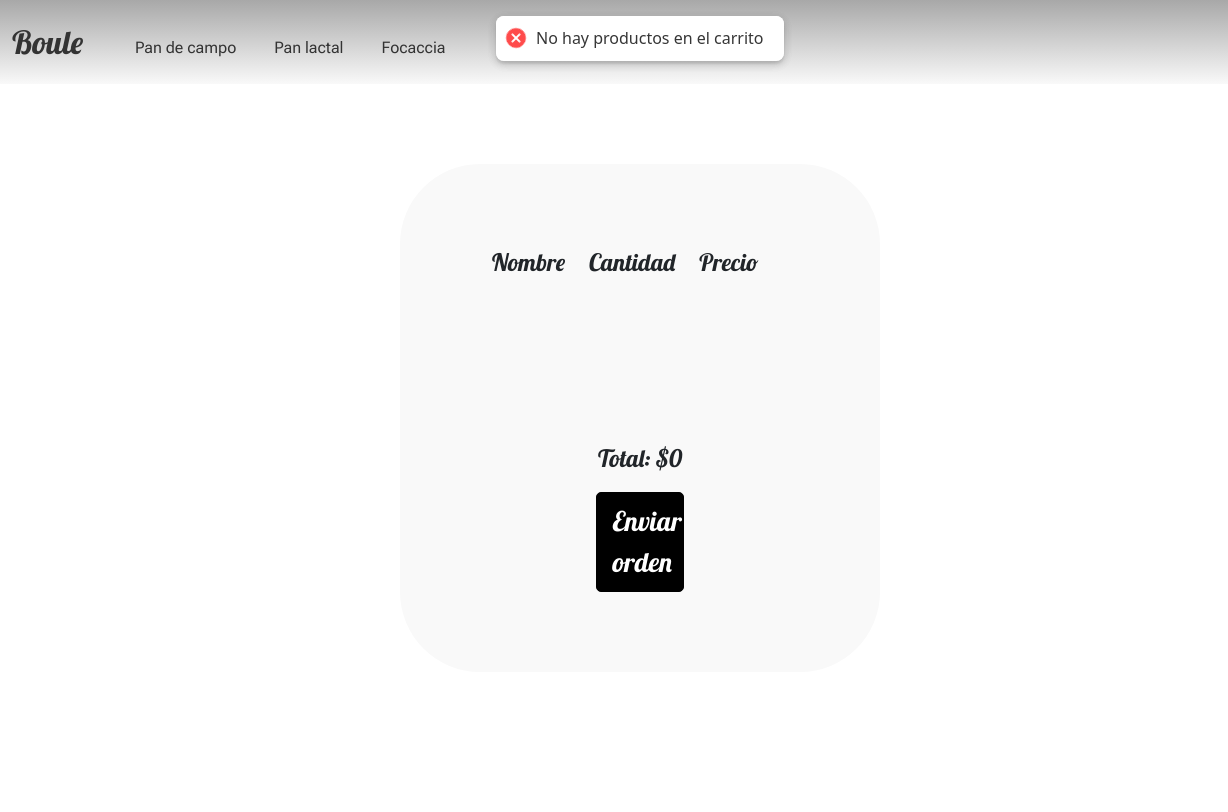
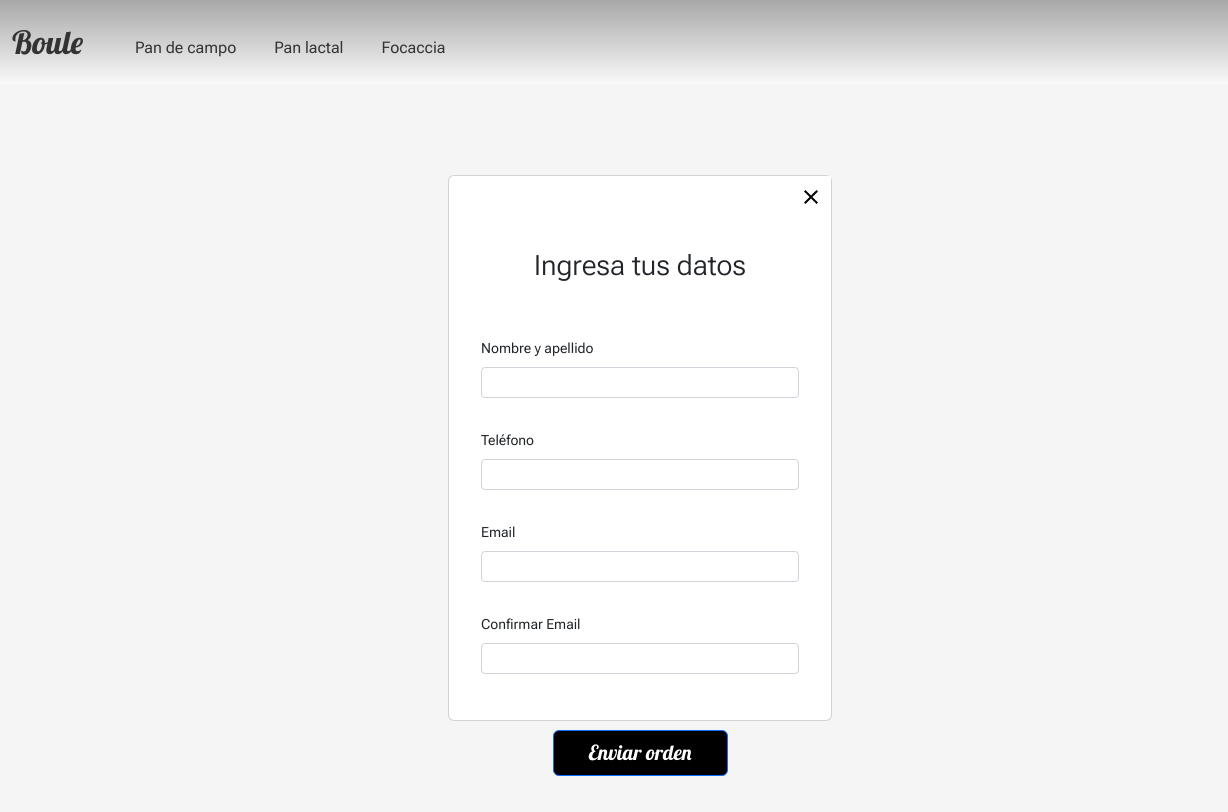
Before and after one commit to agush44/react-coder, a React app: page /cart in a window 1280 px wide. Both pictures are taken after a click on the button "Enviar orden". Shown: the full height of the page, 0-1228 px from the left. Built offline with nearby package versions, Linux system fonts and the light colour scheme; some packages are replaced by stand-ins of ours.

Commit message:
cambios ui cart

```diff
--- a/package.json
+++ b/package.json
@@ -22,6 +22,7 @@
     "react-router-dom": "^6.4.2",
     "react-scripts": "5.0.1",
     "styled-components": "^5.3.6",
+    "sweetalert2": "^11.6.9",
     "web-vitals": "^2.1.4"
   },
   "scripts": {
--- a/src/Components/Cart/Cart.js
+++ b/src/Components/Cart/Cart.js
@@ -1,71 +1,66 @@
 import { useContext, useState, useEffect } from "react"
 import { CartContext } from "../../Context/CartContext"
-import ItemCount from "../ItemCount/ItemCount";
 import Container from 'react-bootstrap/Container';
 import Row from 'react-bootstrap/Row';
 import Col from 'react-bootstrap/Col';
+import Card from 'react-bootstrap/Card';
 import Button from 'react-bootstrap/Button';
 import '../Cart/Cart.scss'
-import { getFirestore, collection, addDoc } from "firebase/firestore";
-import toast, { Toaster } from 'react-hot-toast';
 import DeleteIcon from '@mui/icons-material/Delete';
+import InputOrder from "../InputOrder/InputOrder";
 
 function Cart() {
-  const { cart, addToCart, removeItem, clear } = useContext(CartContext)
+  const { cart, removeItem } = useContext(CartContext)
   const [total, setTotal] = useState(0);
-
-  const sendOrder = () =>{
-    const order = {
-      buyer: { name: "Agustina", phone: 111, email: "dfds@gmail.com"},
-      item: cart,
-      total: total,
-    }
-
-    const db = getFirestore();
-
-    const ordersCollection = collection(db, "ordersCollection");
-    order.item.length !== 0 ?
-    addDoc(ordersCollection, order).then(({ id }) =>
-      toast.success('Orden enviada!')
-      )
-      : toast.error("No hay productos en el carrito")
-  }
+  const [showCart, setShowCart] = useState(true);
 
   useEffect(()=>{
     const total = cart.reduce((total, item) => total + (item.precio * item.cantidad), 0);
-
     setTotal(total);
-    console.log(cart)
-
   }, [cart, total])
 
   return (
+    <>
+    {showCart ? (
+      <>
         <div className="carrito">
-      <div><Toaster/></div>
-      <div><Toaster/></div>
           <Container fluid="md">
-        <Row>
+            {/* <Row>
               <Col className="titulo">Nombre</Col>
               <Col className="titulo">Cantidad</Col>
               <Col className="titulo">Precio</Col>
               <Col></Col>
-        </Row>
+            </Row> */}
           </Container>
           {cart.map((item, i) =>
             <Container fluid="md" key= {i}>
-          <Row>
+               <Card className="cards">
+                  <img className='img' src={item.img} alt={item.nombre}></img>
+                  <p className="titulo">{item.nombre}</p>
+                  <div className='cant-precio'>
+                    <p>Cantidad: {item.cantidad}</p>
+                    <p>Precio: ${item.precio}</p>
+                  </div>
+                  <DeleteIcon onClick={() => removeItem(item)} className="trash"/>
+               </Card>
+              {/* <Row>
                 <Col className="prod">{item.nombre}</Col>
                 <Col className="prod">{item.cantidad}</Col>
                 <Col className="prod">${item.precio}</Col>
                 <Col><DeleteIcon onClick={() => removeItem(item)} className="trash"/></Col>
-          </Row>
+              </Row> */}
             </Container>
           )}
             <Container fluid="md">
                 <div className="total">Total: ${total}</div>
-            <Button className="btn-cart" onClick={()=>{sendOrder()}}>Enviar orden</Button>
+                <Button className="btn-cart" onClick={()=>{
+                  setShowCart(false)
+            }}>Enviar orden</Button>
             </Container>
         </div>
+      </>
+    ) : <InputOrder total={total} setShowCart={setShowCart}/>}
+    </>
   )
 }
 
--- a/src/Components/Cart/Cart.scss
+++ b/src/Components/Cart/Cart.scss
@@ -1,14 +1,36 @@
 .carrito{
-    padding: 5rem;
-    margin: 0 25rem;
+    padding: 2rem;
+    margin: 0 auto;
+    width: 40%;
     background-color: #f9f9f9;
     margin-top: 5rem;
-    border-radius: 5rem;
+    margin-bottom: 5rem;
+    border-radius: 1rem;
+    font-family: 'Roboto Flex', sans-serif;
+    .cards{
+        padding: 1rem;
+        margin: 1.5rem;
+        height: 15vh;
+        display: flex;
+        flex-direction: row;
+        border: none;
+    }
     .titulo{
         font-family: 'Lobster', cursive;
-        font-size: 1.5rem;
-        text-align: center;
+        font-size: 1.2rem;
+        width: 30%;
     }
+
+    .img{
+        margin-right: 1rem;
+    }
+
+    .cant-precio{
+        display: flex;
+        flex-direction: column;
+        margin: 1rem;
+    }
+
     .prod{
         font-family: 'Roboto Flex', sans-serif;
         font-size: 1rem;
@@ -16,17 +38,19 @@
         text-align: center;
     }
     .trash{
-        margin-top: 1.4rem;
+        margin: 0 auto;
+        margin-top: 2rem;
         cursor: pointer
     }
     .total{
         font-family: 'Lobster', cursive;
         font-size: 1.5rem;
         text-align: center;
-        margin-top: 10rem;
+        margin-top: 3rem;
     }
     .btn-cart{
         width: 30%;
+        height: 6vh;
         margin: 0 auto;
         padding: 8px 16px;
         margin-top: 1rem;
@@ -40,8 +64,6 @@
         &:hover {
             background-color: rgba(51, 51, 51, 0.815);
             border: none;
-            transform: scale(1.1);
-            transition: 0.3s;
         }
     }
 }
--- /dev/null
+++ b/src/Components/InputOrder/InputOrder.js
@@ -0,0 +1,93 @@
+import toast, { Toaster } from 'react-hot-toast';
+import { getFirestore, collection, addDoc } from "firebase/firestore";
+import { useContext, useState } from "react"
+import { CartContext } from "../../Context/CartContext"
+import './InputOrder.scss'
+import CloseIcon from '@mui/icons-material/Close';
+import { useNavigate } from "react-router-dom";
+
+function InputOrder({ total, setShowCart }) {
+    const { cart, clear } = useContext(CartContext);
+    const [name, setName] = useState("")
+    const [phone, setPhone] = useState("")
+    const [mail, setMail] = useState("")
+    const [className, setClassName] = useState("mail-hidden")
+    const [mailConfirmacion, setMailConfirmacion] = useState("")
+    const navigate = useNavigate();
+
+    const handleSubmit = (e) =>{
+        e.preventDefault()
+        const order = {
+          buyer: {
+            name: name,
+            phone: phone,
+            email: mail
+        },
+          item: cart,
+          total: total,
+        }
+
+        if(mail !== mailConfirmacion){
+            setClassName("mail")
+        }else{
+            setClassName("mail-hidden")
+            const db = getFirestore();
+            const ordersCollection = collection(db, "ordersCollection");
+            addDoc(ordersCollection, order).then(({ id }) =>
+            navigate("/"),
+                toast.success(`Orden enviada!`),
+            )
+            clear()
+        }
+    }
+
+  return (
+    <div>
+        <div><Toaster/></div>
+        <div><Toaster/></div>
+        <div className="global-container">
+            <div className="card login-form">
+                <div className='cancel'>
+                    <button className='btn-cancel' onClick={()=>{
+                            setShowCart(true);
+                        }
+                    }>
+                          <CloseIcon/>
+                    </button>
+                </div>
+                <div className="card-body">
+                    <h3 className="card-title text-center">Ingresa tus datos</h3>
+                    <div className="card-text">
+                        <form onSubmit={handleSubmit}>
+                            <div className="form-group">
+                                <label className='label'>Nombre y apellido</label>
+                                <input onChange={(e) => setName(e.target.value)} type="text" className="form-control form-control-sm" id="exampleInputName" aria-describedby="emailHelp" required/>
+                            </div>
+                            <div className="form-group">
+                                <label className='label'v>Teléfono</label>
+                                <input onChange={(e) => setPhone(e.target.value)} type="text" className="form-control form-control-sm" id="exampleInputEmail1" aria-describedby="emailHelp" required/>
+                            </div>
+                            <div className="form-group">
+                                <label className='label'>Email</label>
+                                <input onChange={(e) => setMail(e.target.value)} type="email" className="form-control form-control-sm" id="exampleInputEmail1" aria-describedby="emailHelp" required/>
+                            </div>
+                            <div className="form-group">
+                                <label className='label'>Confirmar Email</label>
+                                <input onChange={(e) => setMailConfirmacion(e.target.value)} type="email" className="form-control form-control-sm" id="exampleInputEmail1" aria-describedby="emailHelp" required/>
+                            </div>
+                            <div className={className}>
+                                <p>Los mails ingresados no coinciden</p>
+                            </div>
+                            <div className='btn-container'>
+                                <button type='submit' className="btn btn-primary btn-block" >Enviar orden</button>
+                            </div>
+                        </form>
+                    </div>
+                </div>
+            </div>
+        </div>
+    </div>
+  )
+}
+
+export default InputOrder
--- /dev/null
+++ b/src/Components/InputOrder/InputOrder.scss
@@ -0,0 +1,81 @@
+.global-container {
+    width: 100%;
+    height: 91vh;
+    display: flex;
+    align-items: center;
+    justify-content: center;
+    background-color: #f5f5f5;
+    font-family: 'Roboto Flex', sans-serif;
+
+    .login-form {
+        width: 30%;
+        height: 75%;
+
+        .mail-hidden{
+            display: none;
+        }
+
+        .mail{
+            display: block;
+            margin-left: 1.2rem;
+        }
+
+        .cancel{
+            display: flex;
+            align-self: flex-end;
+            .btn-cancel{
+                border: none;
+                padding: 0.5rem;
+                background-color: #fff
+            }
+        }
+
+        form {
+            padding-top: 10px;
+            font-size: 14px;
+            margin-top: 30px;
+            display: flex;
+            flex-direction: column;
+
+            .form-group{
+                padding: 1rem;
+            }
+
+            .label{
+                margin-bottom: 0.5rem;
+            }
+
+            .btn-container{
+                display: flex;
+
+                .btn {
+                    margin: 0 auto;
+                    width: 50%;
+                    font-size: 14px;
+                    margin-top: 2.5rem;
+                    color: #fff;
+                    background-color: #000;
+                    font-family: 'Lobster', cursive;
+                    font-size: 1.3rem;
+                    &:hover {
+                        background-color: rgba(51, 51, 51, 0.815);
+                        border: none;
+                        transform: scale(1.1);
+                        transition: 0.3s;
+                    }
+                }
+            }
+
+            .sign-up {
+                text-align: center;
+                padding: 20px 0 0;
+            }
+        }
+
+        .card-title {
+            margin-top: 1rem;
+            font-weight: 300;
+        }
+    }
+
+}
--- a/src/Components/ItemCount/ItemCount.js
+++ b/src/Components/ItemCount/ItemCount.js
@@ -39,7 +39,7 @@ function ItemCount({ stock, initial, agregarProd }) {
         </div>
         <div>
           <NavLink to={"/cart"}>
-            <Button onClick={() => agregarProd(value)} variant="primary">
+            <Button onClick={() => agregarProd(value, stock)} variant="primary">
               Agregar al carrito
             </Button>
           </NavLink>{" "}
--- a/src/Components/ItemDetail/ItemDetail.js
+++ b/src/Components/ItemDetail/ItemDetail.js
@@ -3,7 +3,6 @@ import './ItemDetail.scss';
 import ItemCount from '../ItemCount/ItemCount'
 import { useContext, useState } from 'react';
 import { CartContext } from '../../Context/CartContext';
-import Cart from '../Cart/Cart';
 
 const ItemDetail = ({ nombre, img, stock, precio, id }) => {
   const { addToCart } = useContext(CartContext);
@@ -12,6 +11,7 @@ const ItemDetail = ({ nombre, img, stock, precio, id }) => {
   const agregarProd = (cantidad) => {
     const prodAAgregar = {
       id,
+      img,
       nombre,
       stock,
       precio,
@@ -20,7 +20,6 @@ const ItemDetail = ({ nombre, img, stock, precio, id }) => {
     if(cantidad > 0){
       addToCart(prodAAgregar, cantidad)
       console.log(prodAAgregar)
-      console.log(cantidad)
     }
   }
 
@@ -35,7 +34,6 @@ const ItemDetail = ({ nombre, img, stock, precio, id }) => {
             </Card.Text>
             <Card.Text>${precio}</Card.Text>
             <ItemCount stock={stock} initial={cantidad} agregarProd={agregarProd}/>
-            {cantidad}
           </Card.Body>
       </Card>
   )
--- a/src/Components/NavBar/CartWidget/CartWidget.js
+++ b/src/Components/NavBar/CartWidget/CartWidget.js
@@ -3,6 +3,7 @@ import "./CartWidget.scss";
 import { NavLink } from "react-router-dom";
 
 function CartWidget() {
+
   return (
     <div>
       <NavLink to={`/cart`}>
--- a/src/Components/NavBar/NavBar.scss
+++ b/src/Components/NavBar/NavBar.scss
@@ -1,5 +1,5 @@
 .navBar{
-    background: linear-gradient(0deg, rgba(249,249,249,1) 0%, rgba(168,168,168,1) 100%);
+    background: linear-gradient(0deg, #f9f9f9 0%, #a8a8a8 100%);
     .brand{
         font-family: 'Lobster', cursive;
         font-size: 2rem;
--- a/src/Context/CartContext.js
+++ b/src/Context/CartContext.js
@@ -23,10 +23,16 @@ const CartProvider = ({children}) => {
         if(isInCart(item.id)){
             console.log('Item con id ya existente');
             let prodInCart = cart.find(prod => prod.id === item.id);
+            if(prodInCart.stock > 0){
+                prodInCart.cantidad += cantidad;
+                prodInCart.stock -= cantidad;
+            }else{
+                console.log("no hay stock")
+            }
             console.log(prodInCart)
-            prodInCart.cantidad += cantidad;
-
         }else{
+            item.stock -= cantidad;
+            console.log(cart)
             setCart([...cart, item]);
             console.log('Item agregado')
         }
```
Also changed, not shown: src/Components/ItemList/ItemList.js (+1 -29 lines), 1 other file. Lines whose indentation alone changed are shown as unchanged.
